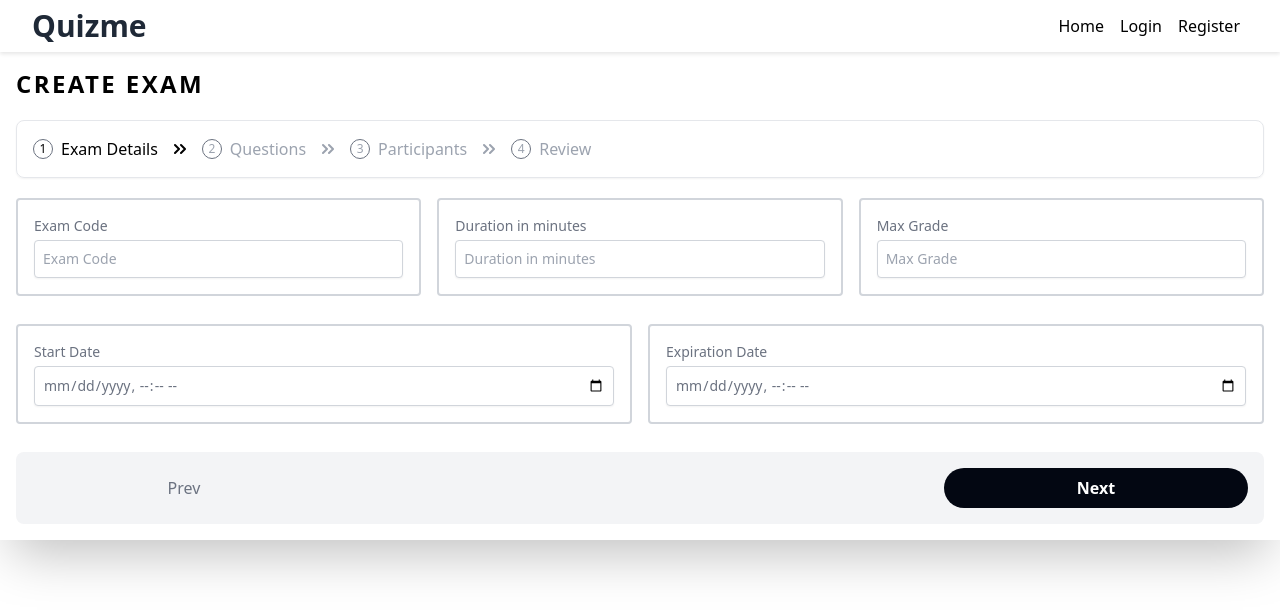
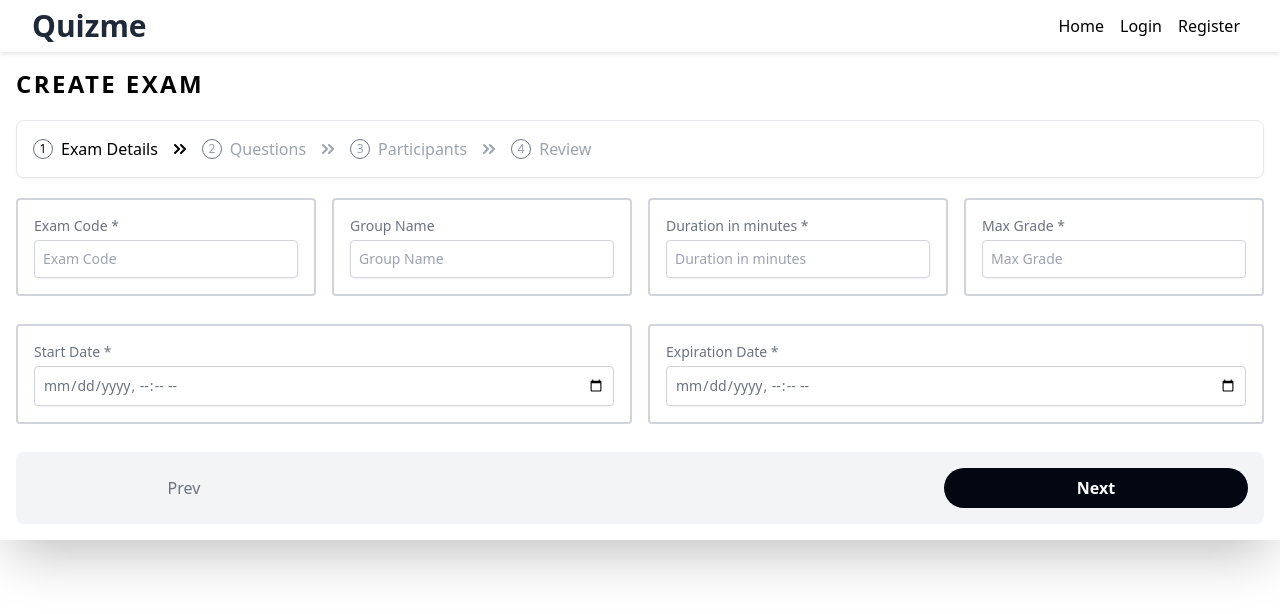
Before and after one commit to Mohamed5828/Quizme, a React (Vite) app in the folder frontend/: page /create-exam in a window 1280 px wide. Shown: the top 614 px of the page. Built offline with nearby package versions, Linux system fonts and the light colour scheme.

Commit message:
Enhance user management by adding group_name for examination access and user category in registration.

```diff
--- a/frontend/package.json
+++ b/frontend/package.json
@@ -18,6 +18,7 @@
     "antd": "^5.21.1",
     "autoprefixer": "^10.4.20",
     "axios": "^1.7.7",
+    "esbuild": "^0.24.0",
     "font-awesome": "^4.7.0",
     "framer-motion": "^11.8.0",
     "js-cookie": "^3.0.5",
--- a/frontend/src/components/FormSubComponents/Exam/ExamDetailsStep.tsx
+++ b/frontend/src/components/FormSubComponents/Exam/ExamDetailsStep.tsx
@@ -46,7 +46,7 @@ const ExamDetailsStep: React.FC = () => {
     <>
       <div className="flex flex-wrap gap-4 [&>*]:flex-grow">
         <label>
-          Exam Code
+          Exam Code *
           <br />
           <input
             type="text"
@@ -59,7 +59,20 @@ const ExamDetailsStep: React.FC = () => {
           )}
         </label>
         <label>
-          Duration in minutes
+          Group Name
+          <br />
+          <input
+            type="text"
+            placeholder="Group Name"
+            className="mt-1 p-2 border border-gray-300 rounded focus:outline-none focus:border-emerald-500"
+            {...register("examCode", { required: false })}
+          />
+          {errors.examCode && (
+            <p className="text-red-600">This field is not required</p>
+          )}
+        </label>
+        <label>
+          Duration in minutes *
           <br />
           <input
             type="number"
@@ -78,7 +91,7 @@ const ExamDetailsStep: React.FC = () => {
           )}
         </label>
         <label>
-          Max Grade
+          Max Grade *
           <br />
           <input
             type="number"
@@ -97,7 +110,7 @@ const ExamDetailsStep: React.FC = () => {
       </div>
       <div className="flex flex-wrap gap-4 [&>*]:flex-grow mt-4">
         <label>
-          Start Date
+          Start Date *
           <br />
           <input
             type="datetime-local"
@@ -113,7 +126,7 @@ const ExamDetailsStep: React.FC = () => {
           )}
         </label>
         <label>
-          Expiration Date
+          Expiration Date *
           <br />
           <input
             type="datetime-local"
--- a/frontend/src/components/Forms/ProfileForm.tsx
+++ b/frontend/src/components/Forms/ProfileForm.tsx
@@ -5,9 +5,10 @@ interface ProfileFormProps {
   username?: string | undefined;
   id?: number | undefined;
   role?: string | undefined;
+  category?: string | undefined;
 }
 
-const ProfileForm = ({ email, username, id, role }: ProfileFormProps = {}) => {
+const ProfileForm = ({ email, username, id, role ,category}: ProfileFormProps = {}) => {
   return (
     <form className="flex flex-col space-y-4  [&_input]:p-2 [&_label]:text-sm [&_label]:text-gray-500 [&_div]:border-2 [&_div]:border-gray-300 [&_div]:rounded [&_div]:p-4 [&_div]:mx-1 [&_div]:flex [&_div]:items-center [&_input]:flex-grow">
       {/* <div>
@@ -44,6 +45,16 @@ const ProfileForm = ({ email, username, id, role }: ProfileFormProps = {}) => {
           onFocus={(e) => e.target.blur()}
         />
       </div>
+      <div>
+        <label htmlFor="category">Category:</label>
+        <input
+          type="text"
+          id="category"
+          value={category}
+          readOnly
+          onFocus={(e) => e.target.blur()}
+        />
+      </div>
     </form>
   );
 };
--- a/frontend/src/components/authentication/Profile.tsx
+++ b/frontend/src/components/authentication/Profile.tsx
@@ -12,6 +12,7 @@ export interface User {
   username: string;
   id: number;
   role: "student" | "instructor";
+  category: string;
 }
 const Profile: React.FC = () => {
   const { logout, user } = useUserContext();
--- a/frontend/src/components/authentication/Register.tsx
+++ b/frontend/src/components/authentication/Register.tsx
@@ -11,6 +11,7 @@ const RegisterForm: React.FC = () => {
     email: "",
     password1: "",
     password2: "",
+    category:"",
     termsAccepted: false,
     role: "",
   });
@@ -47,6 +48,7 @@ const RegisterForm: React.FC = () => {
           password1: formData.password1,
           password2: formData.password2,
           role: formData.role,
+          category: formData.category,
         },
         {
           headers: {
@@ -132,6 +134,16 @@ const RegisterForm: React.FC = () => {
                     />
                   </div>
                   <div className="mb-4">
+                    <input
+                      type="category"
+                      id="category"
+                      className="w-full px-4 py-2 border rounded-md focus:outline-none focus:ring-2 focus:ring-blue-400"
+                      placeholder="category"
+                      value={formData.category}
+                      onChange={handleChange}
+                    />
+                  </div>
+                  <div className="mb-4">
                     <label htmlFor="role" className="block text-gray-700 mb-2">
                       Who are you?
                     </label>
--- a/frontend/src/layouts/HomeLayout.tsx
+++ b/frontend/src/layouts/HomeLayout.tsx
@@ -1,4 +1,4 @@
-import Navbar from "../components/Navbar";
+import Navbar from "../components/navbar"
 const HomeLayout = ({ children }: { children: React.ReactNode }) => {
   return (
     <>
```
Also changed, not shown: 1 other file (tests, documents, lock files or other folders).
